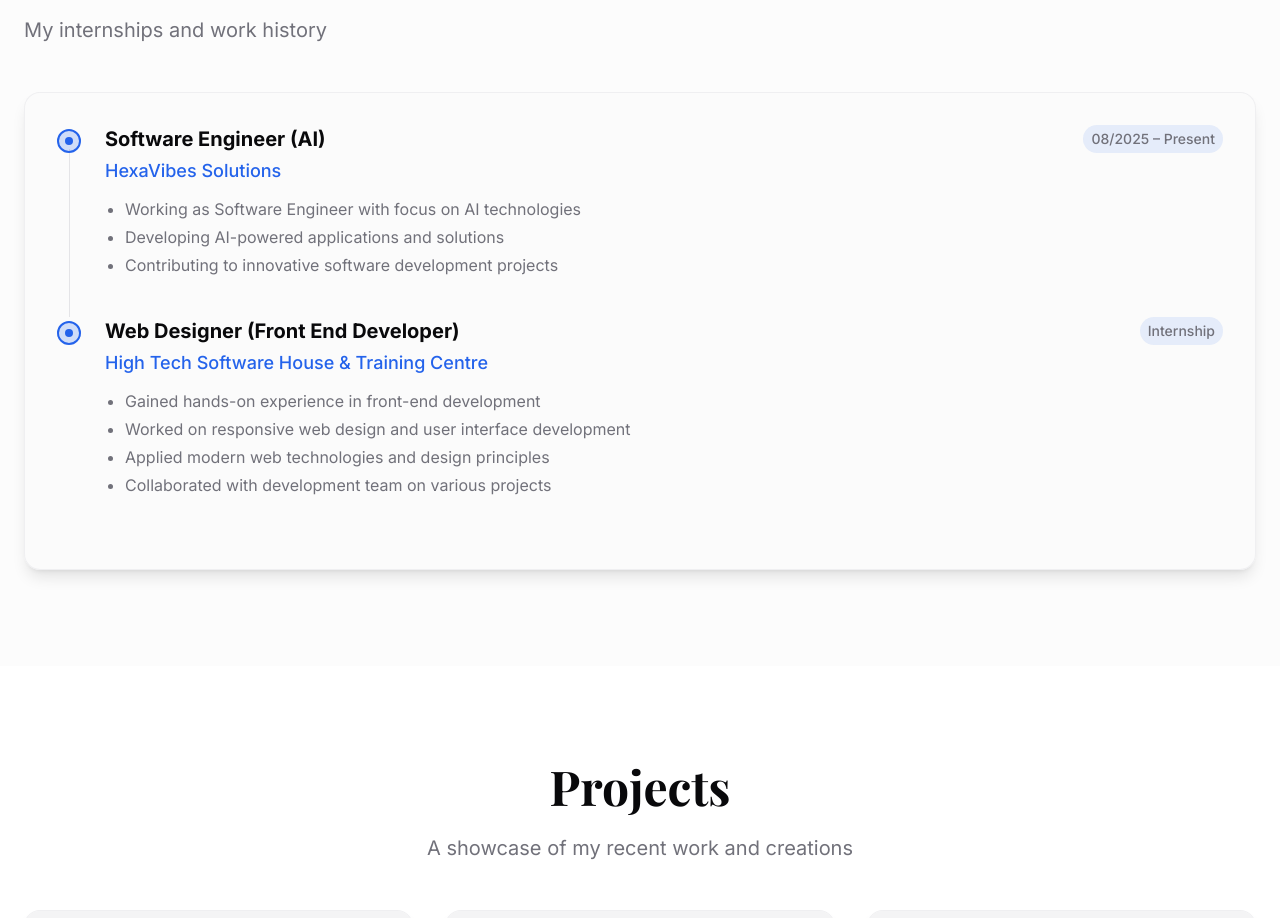
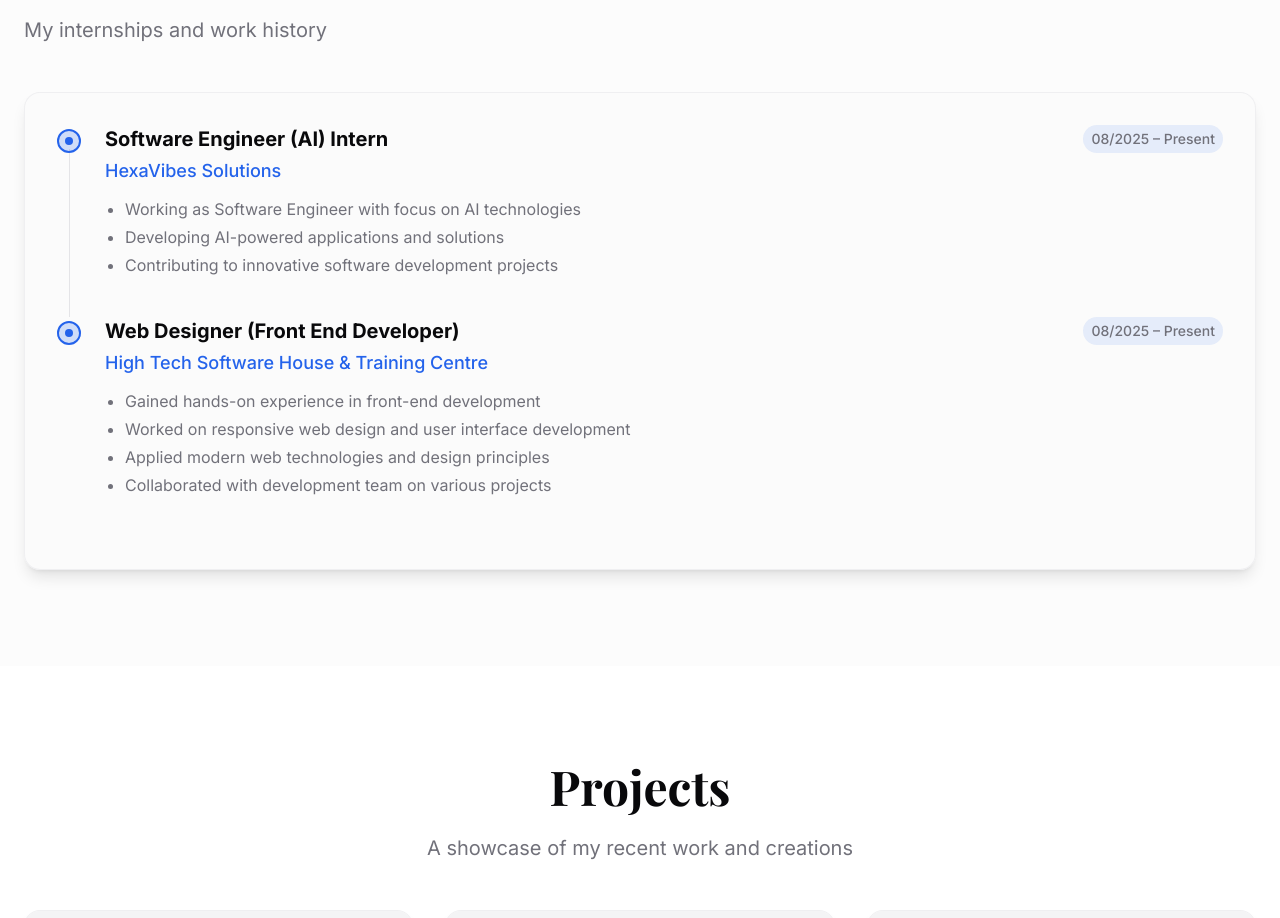
Before and after one commit to arunkumar231105/arun-kumar-portfolio, a React (Vite) app: page / in a window 1280 px wide. Shown: the part 3720-4638 px from the top of the page. Built offline with nearby package versions, Linux system fonts and the light colour scheme; a web font is replaced by a local one.

Commit message:
Update experience dates
Updated the start date for Software Engineer (AI) intern and Web Designer (Front End Developer) to "08/2025 – Present".

```diff
--- a/src/components/sections/ExperienceSection.tsx
+++ b/src/components/sections/ExperienceSection.tsx
@@ -13,7 +13,7 @@ export default function ExperienceSection() {
       <div className="glass-card p-8 animate-fade-in">
         {/* EDITABLE: Experience items - Add new positions or modify existing ones */}
         <TimelineItem
-          title="Software Engineer (AI)"
+          title="Software Engineer (AI) Intern"
           subtitle="HexaVibes Solutions"
           date="08/2025 – Present"
           description={[
@@ -26,7 +26,7 @@ export default function ExperienceSection() {
         <TimelineItem
           title="Web Designer (Front End Developer)"
           subtitle="High Tech Software House & Training Centre"
-          date="Internship"
+          date="08/2025 – Present"
           description={[
             "Gained hands-on experience in front-end development",
             "Worked on responsive web design and user interface development",
```
